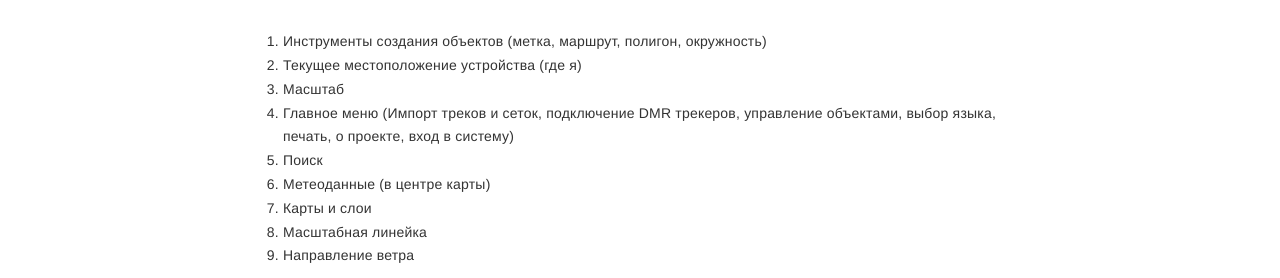
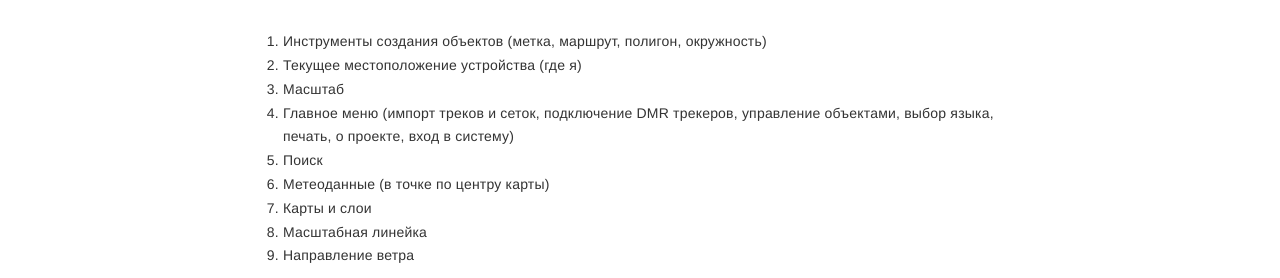
Before and after one commit to extremum-search-and-rescue/help.gis, a Jekyll site: the page built from _posts/2023-05-20-intro.md, in a window 1280 px wide. Shown: the part 181-459 px from the top of the page. Built offline with Jekyll 4.4.1, drawn with Linux system fonts in a browser that asks for light colours.

Commit message:
Update 2023-05-20-intro.md

```diff
--- a/_posts/2023-05-20-intro.md
+++ b/_posts/2023-05-20-intro.md
@@ -8,9 +8,9 @@ layout: post
 1. Инструменты создания объектов (метка, маршрут, полигон, окружность)
 2. Текущее местоположение устройства (где я)
 3. Масштаб
-4. Главное меню (Импорт треков и сеток, подключение DMR трекеров, управление объектами, выбор языка, печать, о проекте, вход в систему)
+4. Главное меню (импорт треков и сеток, подключение DMR трекеров, управление объектами, выбор языка, печать, о проекте, вход в систему)
 5. Поиск
-6. Метеоданные (в центре карты)
+6. Метеоданные (в точке по центру карты)
 7. Карты и слои
 8. Масштабная линейка
 9. Направление ветра
```
